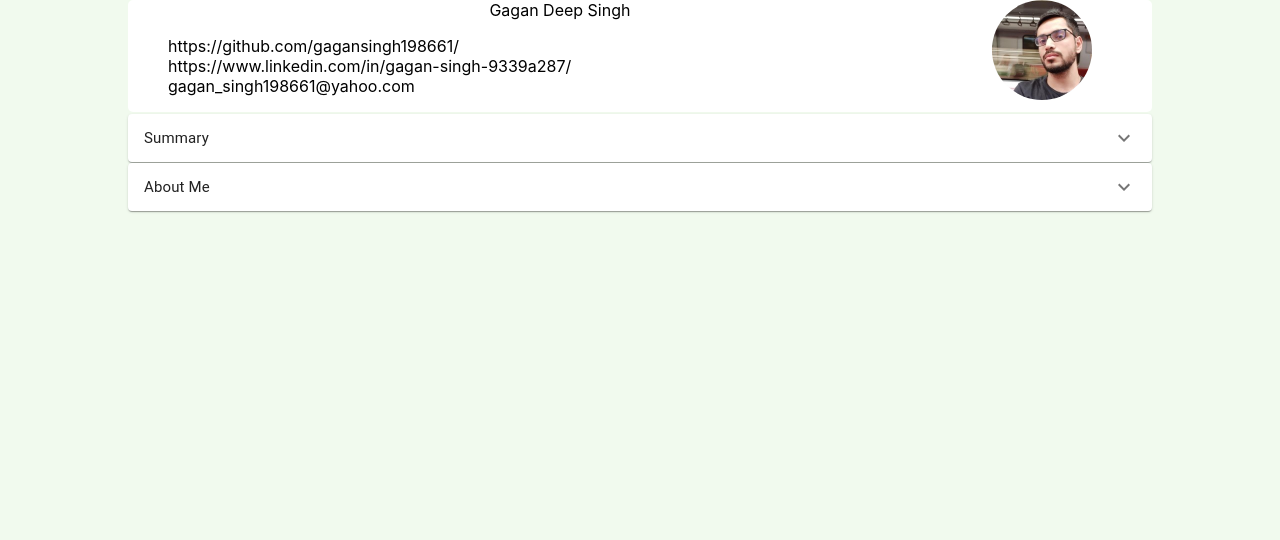
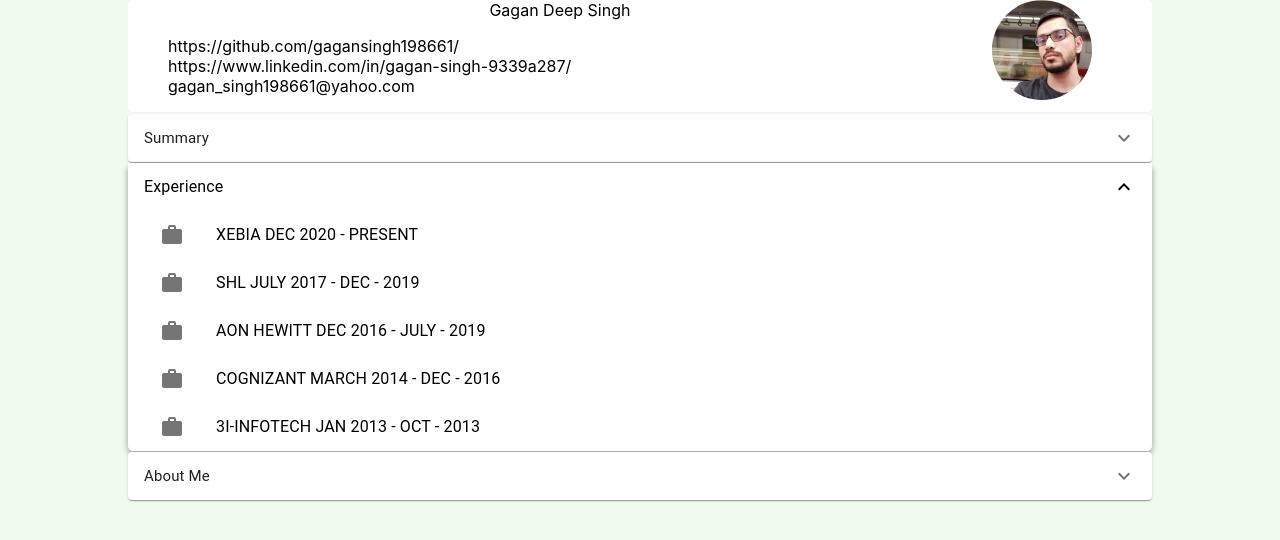
Before and after one commit to gagansingh198661/onlineresume, a React (Create React App) app: page / in a window 1280 px wide. Shown: the top 540 px of the page. Built offline with nearby package versions, Linux system fonts and the light colour scheme.

Commit message:
added experience

```diff
--- /dev/null
+++ b/src/components/Experience.js
@@ -0,0 +1,135 @@
+import  React  from 'react';
+import  '../css/Main.css';
+
+import WorkIcon from '@material-ui/icons/Work';
+
+import AccordionSummary from '@material-ui/core/AccordionSummary';
+import AccordionDetails from '@material-ui/core/AccordionDetails';
+import Typography from '@material-ui/core/Typography';
+import ExpandMoreIcon from '@material-ui/icons/ExpandMore';
+import summary_data from '../Data/summary';
+import { makeStyles, Theme, createStyles } from '@material-ui/core/styles';
+import ListSubheader from '@material-ui/core/ListSubheader';
+import List from '@material-ui/core/List';
+import ListItem from '@material-ui/core/ListItem';
+import ListItemIcon from '@material-ui/core/ListItemIcon';
+import ListItemText from '@material-ui/core/ListItemText';
+import Collapse from '@material-ui/core/Collapse';
+import InboxIcon from '@material-ui/icons/MoveToInbox';
+import DraftsIcon from '@material-ui/icons/Drafts';
+import SendIcon from '@material-ui/icons/Send';
+import ExpandLess from '@material-ui/icons/ExpandLess';
+import ExpandMore from '@material-ui/icons/ExpandMore';
+import StarBorder from '@material-ui/icons/StarBorder';
+
+
+/*
+function Experience() {
+    const classes = useStyles();
+    return (
+      <Accordion>
+          <AccordionSummary className="hoverEffect" expandIcon={<ExpandMoreIcon/>} aria-controls="panel2a-content" id="panel2a-header">
+                <Typography className={classes.heading}>Experience</Typography>
+          </AccordionSummary>
+          <AccordionDetails>
+                <ul>
+                    {summary_data.map(function(summary){
+                    return (
+                        <li key={summary.id}>
+                            <div className="container">
+                                    <Typography className={classes.heading}>{summary.description}</Typography>
+                            </div>
+                        </li>
+                    );
+                    })}
+                </ul>
+            </AccordionDetails>
+      </Accordion>
+      );
+  }
+*/
+
+
+const useStyles = makeStyles((theme) =>
+  createStyles({
+    root: {
+      width: '100%',
+
+      backgroundColor: '#ffffff' ,
+      backgroundColor: theme.palette.background.paper,
+
+
+    },
+    nested: {
+      paddingLeft: theme.spacing(4),
+    },
+    hoverEffect: {
+        backgroundColor: '#ffffff' ,
+        backgroundColor: theme.palette.background.paper,
+            '&:hover': {
+            background: "#d5d7da",
+          }
+    }
+  }),
+);
+
+function  Experience() {
+  const classes = useStyles();
+  const [open, setOpen] = React.useState(true);
+
+  const handleClick = () => {
+    setOpen(!open);
+  };
+
+  return (
+    <List
+      component="div"
+      aria-labelledby="nested-list-subheader" style={{marginTop:'1px',
+      boxShadow: 'rgba(0, 0, 0, 0.16) 0px 3px 6px, rgba(0, 0, 0, 0.23) 0px 3px 6px',
+      borderRadius:'5px'}}
+      disablePadding
+      className={classes.root}
+    >
+      <ListItem button onClick={handleClick} className={classes.hoverEffect}>
+        <ListItemText primary="Experience" />
+        {open ? <ExpandLess /> : <ExpandMore />}
+      </ListItem>
+      <Collapse in={open} timeout="auto" unmountOnExit>
+        <List component="div" disablePadding >
+          <ListItem  className={classes.nested} >
+            <ListItemIcon>
+              <WorkIcon/>
+            </ListItemIcon>
+            <ListItemText primary="XEBIA DEC 2020 - PRESENT" />
+          </ListItem>
+          <ListItem  className={classes.nested} >
+            <ListItemIcon>
+              <WorkIcon/>
+            </ListItemIcon>
+            <ListItemText primary="SHL JULY 2017 - DEC - 2019" />
+          </ListItem>
+          <ListItem  className={classes.nested} >
+            <ListItemIcon>
+              <WorkIcon/>
+            </ListItemIcon>
+            <ListItemText primary="AON HEWITT DEC 2016 - JULY - 2019" />
+          </ListItem>
+          <ListItem  className={classes.nested} >
+            <ListItemIcon>
+              <WorkIcon/>
+            </ListItemIcon>
+            <ListItemText primary="COGNIZANT MARCH 2014 - DEC - 2016" />
+          </ListItem>
+          <ListItem  className={classes.nested} >
+            <ListItemIcon>
+              <WorkIcon/>
+            </ListItemIcon>
+            <ListItemText primary="3I-INFOTECH JAN 2013 - OCT - 2013" />
+          </ListItem>
+        </List>
+      </Collapse>
+    </List>
+  );
+}
+
+export default Experience;
--- a/src/components/Resume.js
+++ b/src/components/Resume.js
@@ -3,6 +3,7 @@ import AboutMe from './AboutMe'
 import Summary from './Summary'
 import PhotoAndContactInformation from './PhotoAndContactInformation'
 import '../css/Main.css';
+import Experience from './Experience';
 
 
 const Resume = ()=> {
@@ -10,6 +11,7 @@ const Resume = ()=> {
     return (<div className="" style={{marginLeft:'10%',marginRight:'10%'}}>
         <PhotoAndContactInformation className="container"></PhotoAndContactInformation>
         <Summary></Summary>
+        <Experience></Experience>
         <AboutMe></AboutMe>
     </div>);
 }
--- a/src/css/Main.css
+++ b/src/css/Main.css
@@ -6,7 +6,7 @@
 }
 
 .hoverEffect:hover {
-    background: #ced4da;
+    background: #d5d7da;
 }
 
 .containerRight
```
